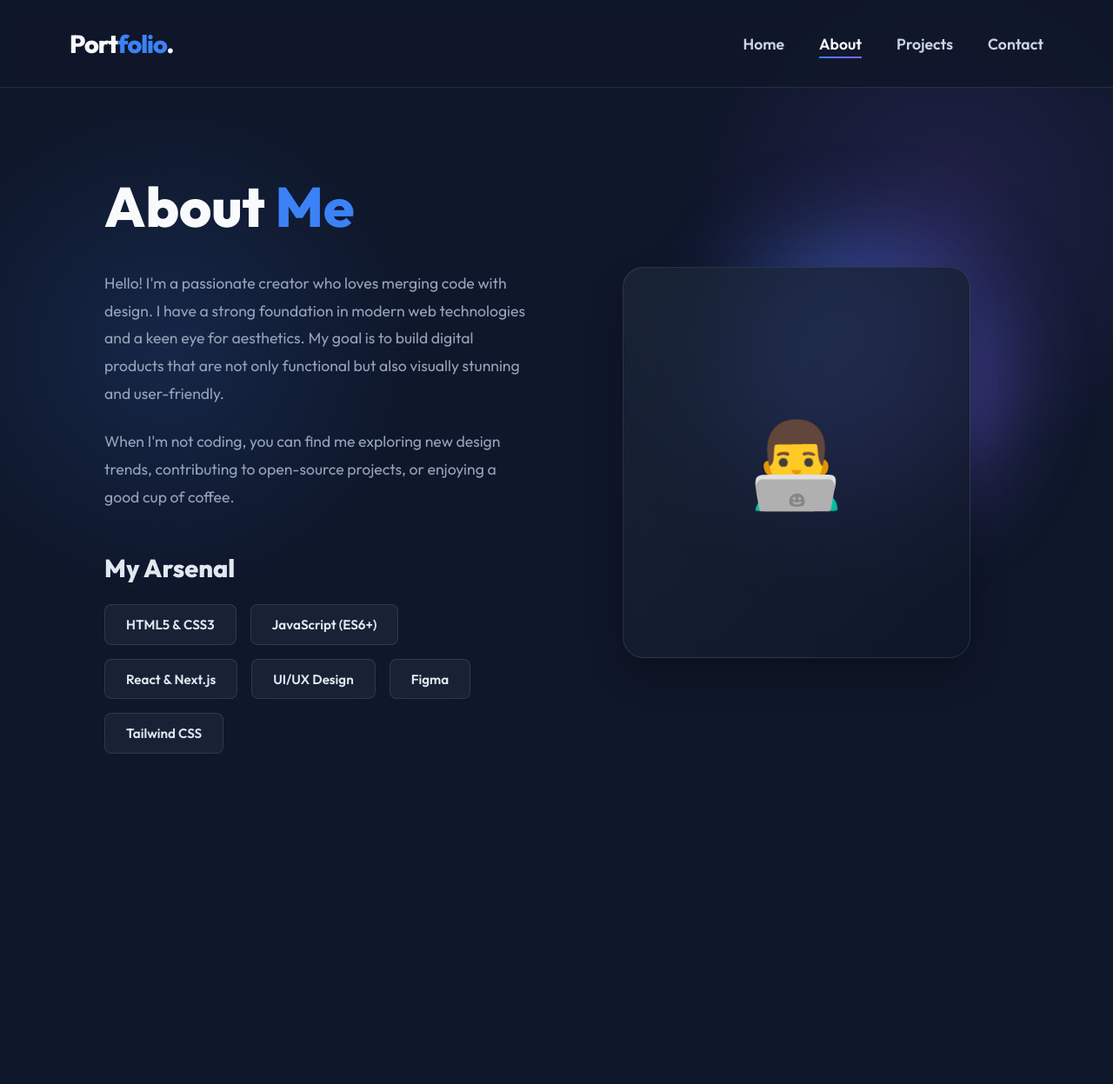
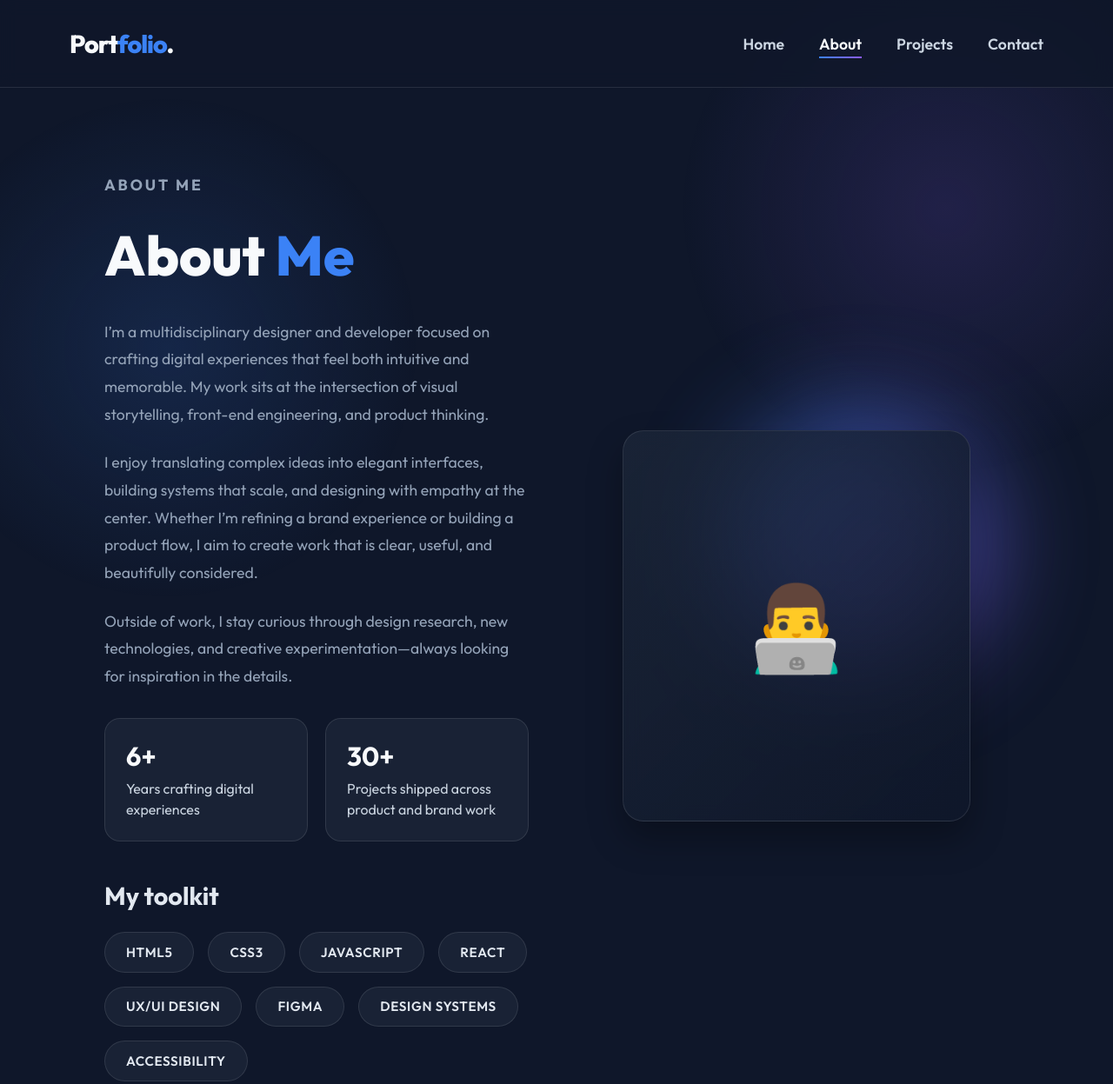
Before and after one commit to intsaaramjad-max/portfolio_website, a website: page src/about.html in a window 1280 px wide. Shown: the whole page at 87% size. Before the commit the page ends 963 px from the top, so only its background shows below. Drawn offline with Linux system fonts and the light colour scheme.

Commit message:
Add about page

```diff
--- a/src/about.html
+++ b/src/about.html
@@ -1,15 +1,18 @@
-<!DOCTYPE html>
+<!doctype html>
 <html lang="en">
   <head>
     <meta charset="UTF-8">
     <meta name="viewport" content="width=device-width, initial-scale=1.0">
+    <meta name="description" content="About the portfolio creator and their design and development expertise.">
     <title>Portfolio | About</title>
     <link rel="stylesheet" href="../styles/main.css">
     <link rel="stylesheet" href="../styles/about.css">
-    <link href="https://fonts.googleapis.com/css2?family=Outfit:wght@300;400;600;800&display=swap" rel="stylesheet">
+    <link rel="preconnect" href="https://fonts.googleapis.com">
+    <link rel="preconnect" href="https://fonts.gstatic.com" crossorigin>
+    <link href="https://fonts.googleapis.com/css2?family=Outfit:wght@300;400;600;700;800&display=swap" rel="stylesheet">
   </head>
   <body>
-    <nav class="navbar">
+    <nav class="navbar" aria-label="Main navigation">
       <a href="index.html" class="logo">Port<span>folio</span>.</a>
       <ul class="nav-links">
         <li><a href="index.html">Home</a></li>
@@ -18,33 +21,57 @@
         <li><a href="contact.html">Contact</a></li>
       </ul>
     </nav>
-    <main class="page-container">
-        <div class="about-content">
+
+    <main class="page-container" id="about">
+      <section class="about-content" aria-labelledby="about-title">
         <div class="about-text">
-                <h1 class="page-title">About <span>Me</span></h1>
-                <p>Hello! I'm a passionate creator who loves merging code with design. I have a strong foundation in modern web technologies and a keen eye for aesthetics. My goal is to build digital products that are not only functional but also visually stunning and user-friendly.</p>
-                <p>When I'm not coding, you can find me exploring new design trends, contributing to open-source projects, or enjoying a good cup of coffee.</p>
+          <p class="eyebrow">about me</p>
+          <h1 class="page-title" id="about-title">About <span>Me</span></h1>
+          <p>
+            I’m a multidisciplinary designer and developer focused on crafting digital experiences that feel both intuitive and memorable.
+            My work sits at the intersection of visual storytelling, front-end engineering, and product thinking.
+          </p>
+          <p>
+            I enjoy translating complex ideas into elegant interfaces, building systems that scale, and designing with empathy at the center.
+            Whether I’m refining a brand experience or building a product flow, I aim to create work that is clear, useful, and beautifully considered.
+          </p>
+          <p>
+            Outside of work, I stay curious through design research, new technologies, and creative experimentation—always looking for inspiration in the details.
+          </p>
+
+          <div class="stats-grid" aria-label="Profile summary">
+            <div class="stat-box">
+              <strong>6+</strong>
+              <span>Years crafting digital experiences</span>
+            </div>
+            <div class="stat-box">
+              <strong>30+</strong>
+              <span>Projects shipped across product and brand work</span>
+            </div>
+          </div>
 
           <div class="skills-section">
-                    <h2>My Arsenal</h2>
-                    <div class="skills-grid">
-                        <div class="skill-tag">HTML5 & CSS3</div>
-                        <div class="skill-tag">JavaScript (ES6+)</div>
-                        <div class="skill-tag">React & Next.js</div>
-                        <div class="skill-tag">UI/UX Design</div>
-                        <div class="skill-tag">Figma</div>
-                        <div class="skill-tag">Tailwind CSS</div>
+            <h2>My toolkit</h2>
+            <div class="skills-grid" aria-label="Skills and technologies">
+              <div class="skill-tag">html5</div>
+              <div class="skill-tag">css3</div>
+              <div class="skill-tag">javascript</div>
+              <div class="skill-tag">react</div>
+              <div class="skill-tag">ux/ui design</div>
+              <div class="skill-tag">figma</div>
+              <div class="skill-tag">design systems</div>
+              <div class="skill-tag">accessibility</div>
             </div>
           </div>
         </div>
-            <div class="about-image-container">
-                <div class="about-image-placeholder">
-                    <!-- Placeholder for profile image -->
+
+        <div class="about-image-container" aria-label="Profile illustration">
+          <div class="about-image-placeholder" role="img" aria-label="Profile illustration placeholder">
             <div class="image-inner">👨‍💻</div>
           </div>
-                <div class="decoration-circle"></div>
+          <div class="decoration-circle" aria-hidden="true"></div>
         </div>
-        </div>
+      </section>
     </main>
   </body>
 </html>
--- a/styles/about.css
+++ b/styles/about.css
@@ -1,15 +1,23 @@
 .page-container {
-    padding: 6rem 5rem;
+  position: relative;
+  z-index: 2;
   max-width: 1200px;
   margin: 0 auto;
-    position: relative;
-    z-index: 2;
+  padding: 6rem 5rem;
+}
+
+.eyebrow {
+  margin-bottom: 1rem;
+  color: #cbd5e1;
+  font-size: 0.78rem;
+  letter-spacing: 0.18rem;
+  text-transform: uppercase;
 }
 
 .page-title {
+  margin-bottom: 2rem;
   font-size: 4rem;
   font-weight: 800;
-    margin-bottom: 2rem;
 }
 
 .page-title span {
@@ -23,21 +31,52 @@
   align-items: center;
 }
 
+.about-text {
+  max-width: 640px;
+}
+
 .about-text p {
+  margin-bottom: 1.5rem;
+  color: var(--muted-color);
   font-size: 1.1rem;
-    color: #94a3b8;
   line-height: 1.8;
-    margin-bottom: 1.5rem;
+}
+
+.stats-grid {
+  display: grid;
+  grid-template-columns: repeat(2, minmax(0, 1fr));
+  gap: 1.25rem;
+  margin: 2rem 0 2.5rem;
+}
+
+.stat-box {
+  padding: 1.5rem;
+  background: var(--card-bg);
+  border: 1px solid var(--border-color);
+  border-radius: 18px;
+  backdrop-filter: blur(10px);
+}
+
+.stat-box strong {
+  display: block;
+  margin-bottom: 0.4rem;
+  color: var(--text-color);
+  font-size: 1.9rem;
+}
+
+.stat-box span {
+  color: #cbd5e1;
+  line-height: 1.5;
 }
 
 .skills-section {
-    margin-top: 3rem;
+  margin-top: 2.75rem;
 }
 
 .skills-section h2 {
-    font-size: 1.8rem;
   margin-bottom: 1.5rem;
   color: #e2e8f0;
+  font-size: 1.8rem;
 }
 
 .skills-grid {
@@ -50,10 +89,12 @@
   padding: 0.8rem 1.5rem;
   background: var(--card-bg);
   border: 1px solid var(--border-color);
-    border-radius: 8px;
+  border-radius: 999px;
+  color: #e2e8f0;
   font-size: 0.95rem;
   font-weight: 600;
-    color: #e2e8f0;
+  text-transform: uppercase;
+  letter-spacing: 0.04rem;
   backdrop-filter: blur(10px);
   transition: all 0.3s ease;
 }
@@ -64,38 +105,38 @@
   box-shadow: 0 5px 15px rgb(59 130 246 / 20%);
 }
 
-/* Image Placeholder Styling */
 .about-image-container {
   position: relative;
   display: flex;
+  align-items: center;
   justify-content: center;
-    align-items: center;
 }
 
 .about-image-placeholder {
+  position: relative;
+  z-index: 2;
+  display: flex;
+  align-items: center;
+  justify-content: center;
   width: 400px;
   height: 450px;
   background: linear-gradient(135deg, var(--card-bg), rgb(15 23 42 / 90%));
   border: 1px solid var(--border-color);
   border-radius: 24px;
-    display: flex;
-    justify-content: center;
-    align-items: center;
+  box-shadow: 0 20px 40px rgb(0 0 0 / 30%);
   font-size: 6rem;
-    box-shadow: 0 20px 40px rgb(0 0 0 / 30%);
-    z-index: 2;
   backdrop-filter: blur(10px);
 }
 
 .decoration-circle {
   position: absolute;
+  top: -20px;
+  right: 20px;
+  z-index: 1;
   width: 300px;
   height: 300px;
   border-radius: 50%;
   background: linear-gradient(135deg, var(--primary-color), var(--secondary-color));
-    top: -20px;
-    right: 20px;
-    z-index: 1;
   filter: blur(60px);
   opacity: 0.6;
 }
```
Lines whose indentation alone changed are shown as unchanged.
